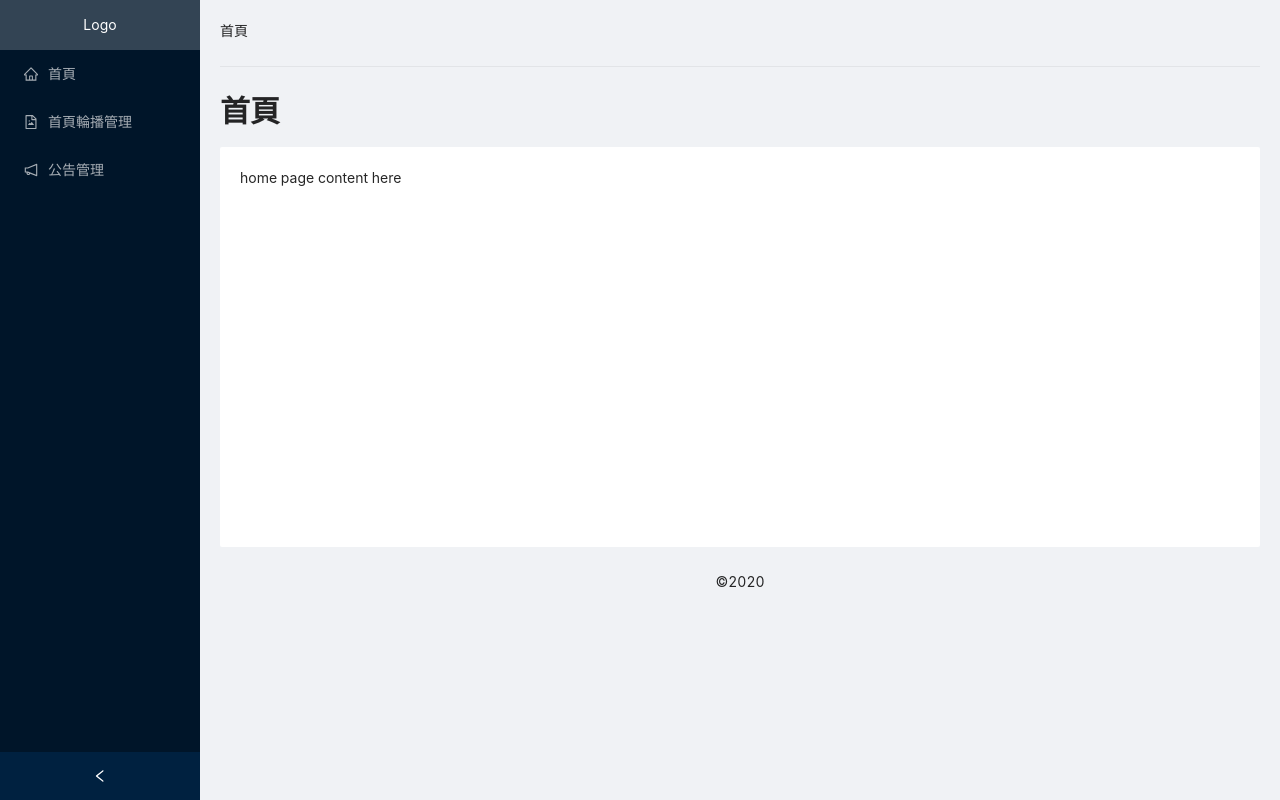
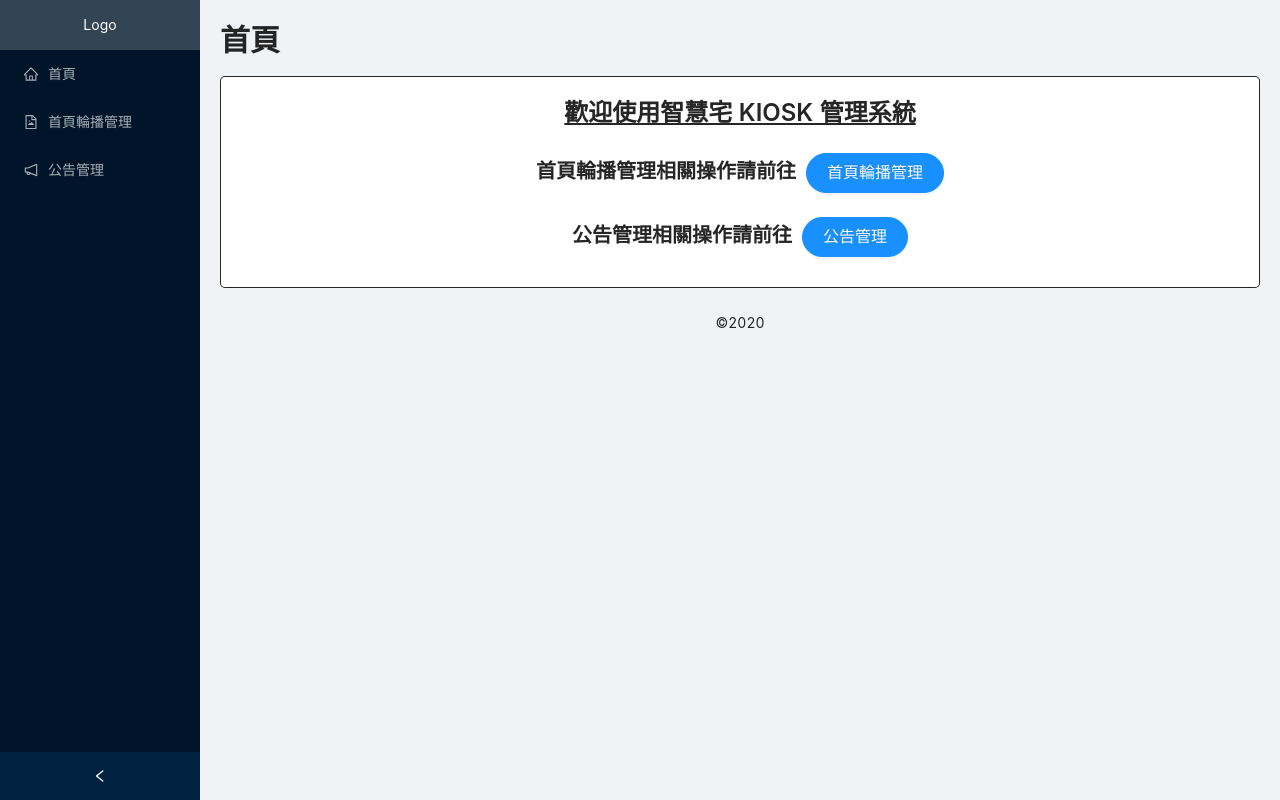
Before and after one commit to axlwang1976/smart-city-cms, a React (Create React App) app: page / in a window 1280 px wide. Built offline with nearby package versions, Linux system fonts and the light colour scheme.

Commit message:
finished homepage

```diff
--- a/src/components/PageContent/PageContent.module.scss
+++ b/src/components/PageContent/PageContent.module.scss
@@ -1,7 +1,8 @@
 .pageContent {
   width: 100%;
-  min-height: 400px;
+  // min-height: 400px;
   background-color: #fff;
-  border-radius: 2px;
+  border-radius: 5px;
   padding: 20px;
+  border: 1px solid rgba($color: #000000, $alpha: 0.85);
 }
--- a/src/pages/HomePage/HomePage.js
+++ b/src/pages/HomePage/HomePage.js
@@ -1,20 +1,51 @@
 import React from 'react';
-import { Layout, Breadcrumb, Divider, Typography } from 'antd';
+import { withRouter } from 'react-router-dom';
+import { Layout, Typography, Button } from 'antd';
 import 'antd/dist/antd.css';
 
 import PageContent from '../../components/PageContent/PageContent';
 import Footer from '../../components/Footer/Footer';
 
-const HomePage = () => (
-  <Layout.Content style={{ padding: '20px' }}>
-    <Breadcrumb>
-      <Breadcrumb.Item>首頁</Breadcrumb.Item>
-    </Breadcrumb>
-    <Divider />
-    <Typography.Title level={2}>首頁</Typography.Title>
-    <PageContent>home page content here</PageContent>
-    <Footer />
-  </Layout.Content>
-);
+const HomePage = ({ history }) => {
+  const { Title } = Typography;
 
-export default HomePage;
+  const clickHandler = path => history.push(`/${path}`);
+
+  return (
+    <Layout.Content style={{ padding: '20px' }}>
+      <Title level={2}>首頁</Title>
+      <PageContent>
+        <Title level={3} style={{ textAlign: 'center' }} underline>
+          歡迎使用智慧宅 KIOSK 管理系統
+        </Title>
+        <Title level={4} style={{ textAlign: 'center' }}>
+          首頁輪播管理相關操作請前往
+          <Button
+            type="primary"
+            shape="round"
+            size="large"
+            style={{ marginLeft: '10px' }}
+            onClick={() => clickHandler('carousel')}
+          >
+            首頁輪播管理
+          </Button>
+        </Title>
+        <Title level={4} style={{ textAlign: 'center' }}>
+          公告管理相關操作請前往
+          <Button
+            type="primary"
+            shape="round"
+            size="large"
+            style={{ marginLeft: '10px' }}
+            onClick={() => clickHandler('announcement')}
+          >
+            公告管理
+          </Button>
+        </Title>
+      </PageContent>
+      <Footer />
+    </Layout.Content>
+  );
+};
+
+export default withRouter(HomePage);
```
